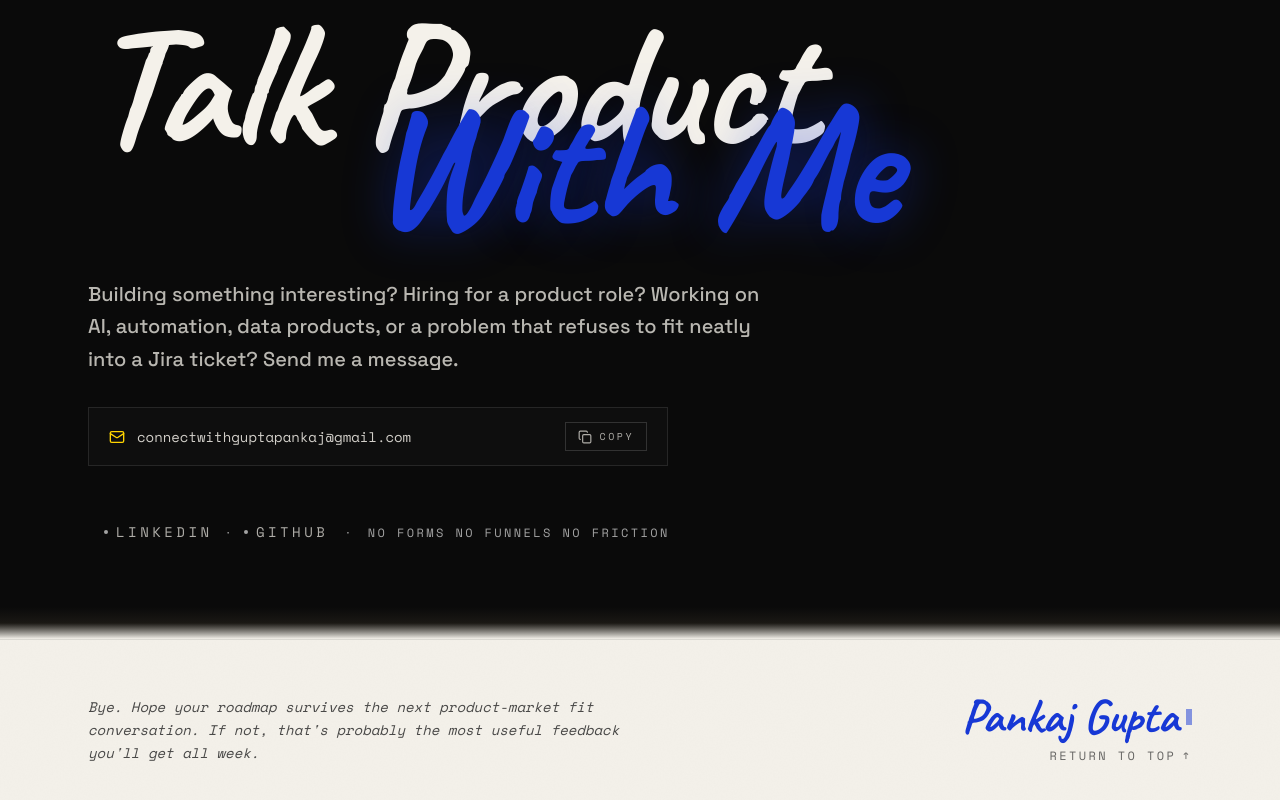
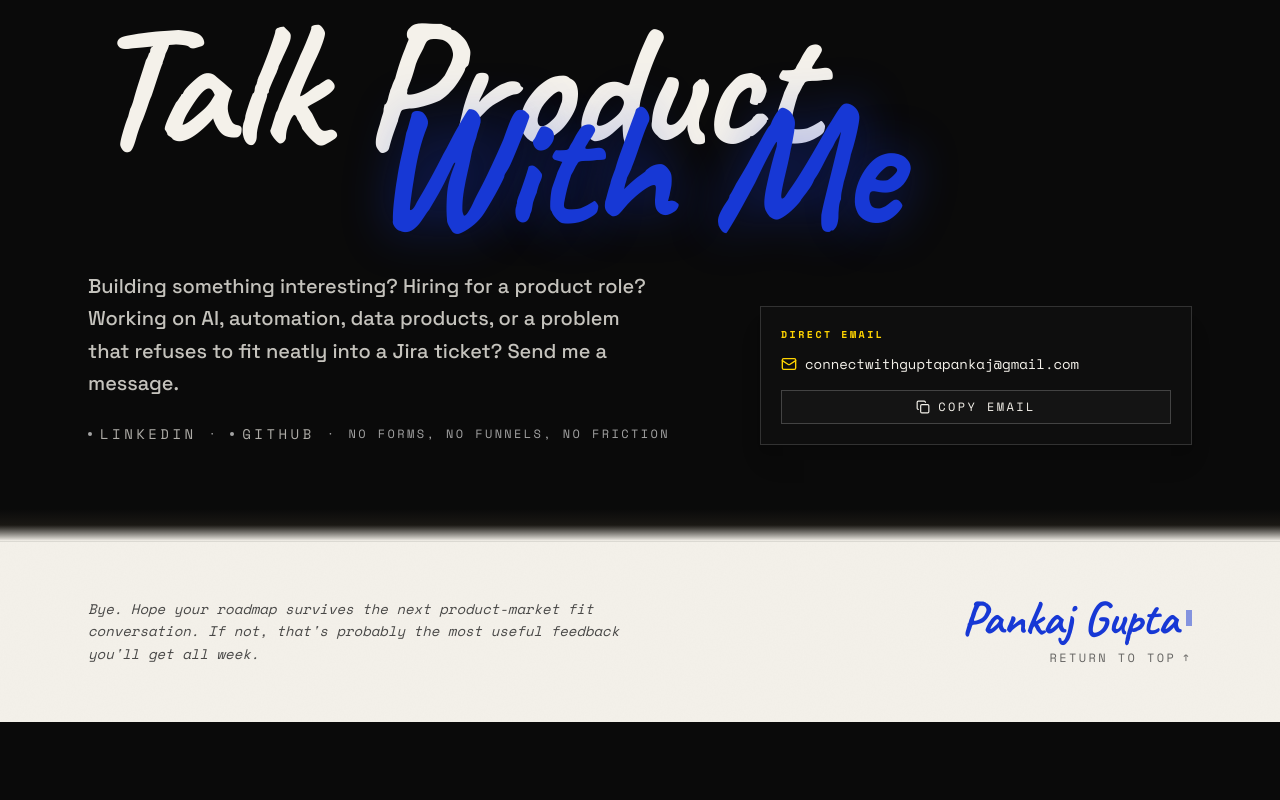
Before and after one commit to onalunchbreak/pankaj-gupta-portfolio, a Next.js app: page / in a window 1280 px wide. Shown: the part 11132-11932 px from the top of the page. After the commit the page ends 11854 px from the top, so only its background shows below. Built offline with nearby package versions, Linux system fonts and the light colour scheme.

Commit message:
fix(contact): restructure contact section into a balanced 2-column split grid with right-aligned email card and proper commas in annotation

```diff
--- a/src/components/sections/contact.tsx
+++ b/src/components/sections/contact.tsx
@@ -157,61 +157,27 @@ export default function Contact() {
             )}
           </motion.div>
 
-          {/* Body — muted ink, max-w-2xl */}
-          <Reveal className="mt-8 max-w-2xl sm:mt-10" delay={0.15}>
-            <p className="font-display text-lg leading-relaxed text-[#F4F1EA]/75 sm:text-xl">
+          {/* ---- Split 2-Column Content (utilizes both left and right space) ---- */}
+          <div className="mt-6 sm:mt-8 grid grid-cols-1 gap-8 lg:grid-cols-12 lg:items-end lg:gap-12">
+            {/* LEFT COLUMN: Body + Social Links & Annotation */}
+            <div className="lg:col-span-7 flex flex-col justify-between gap-6">
+              <Reveal delay={0.15}>
+                <p className="font-display text-lg leading-relaxed text-[#F4F1EA]/80 sm:text-xl max-w-xl">
                   {CONTACT.body}
                 </p>
               </Reveal>
 
-          {/* EMAIL ADDRESS BLOCK — shifted up and reduced */}
-          <Reveal className="mt-6 sm:mt-8 max-w-[580px]" delay={0.3}>
-            <div className="flex flex-col gap-3 border border-white/10 bg-[#0E0E0E] p-3.5 sm:flex-row sm:items-center sm:justify-between sm:gap-4 sm:px-5 sm:py-3.5">
-              <div className="flex min-w-0 items-center gap-3">
-                <Mail className="h-4 w-4 shrink-0 text-[#FFD400]" aria-hidden />
-                <a
-                  href={mailto}
-                  onMouseEnter={() => play("tick")}
-                  data-cursor-label="mail"
-                  className="truncate font-mono text-xs sm:text-sm text-[#F4F1EA]/85 transition-colors hover:text-[#FFD400]"
-                >
-                  {CONTACT.mail}
-                </a>
-              </div>
-              <button
-                type="button"
-                onClick={copyEmail}
-                onMouseEnter={() => play("tick")}
-                data-cursor-label={copied ? "copied" : "copy"}
-                className="group flex shrink-0 items-center gap-2 border border-white/15 px-3 py-1.5 font-mono text-[10px] uppercase tracking-[0.25em] text-[#F4F1EA]/70 transition-colors hover:border-[#FFD400] hover:text-[#FFD400] focus-ring"
-                aria-label="Copy email address to clipboard"
-              >
-                {copied ? (
-                  <>
-                    <Check className="h-3.5 w-3.5 text-[#FFD400]" aria-hidden />
-                    <span className="text-[#FFD400]">copied</span>
-                  </>
-                ) : (
-                  <>
-                    <Copy className="h-3.5 w-3.5" aria-hidden />
-                    <span>copy</span>
-                  </>
-                )}
-              </button>
-            </div>
-          </Reveal>
-
-          {/* LINKS & ANNOTATION ROW — LINKEDIN, GITHUB + "no forms no funnels no friction" */}
-          <Reveal className="mt-10 sm:mt-14" delay={0.4}>
-            <div className="flex flex-wrap items-center gap-x-4 gap-y-3 sm:translate-x-4">
-              <nav aria-label="Social links" className="flex flex-wrap items-center gap-x-3 gap-y-3">
+              {/* LINKS & ANNOTATION ROW — LINKEDIN, GITHUB + "no forms, no funnels, no friction" */}
+              <Reveal delay={0.35}>
+                <div className="flex flex-wrap items-center gap-x-3 gap-y-2 font-mono text-xs uppercase tracking-[0.2em] text-[#A3A3A3]">
+                  <nav aria-label="Social links" className="flex items-center gap-3">
                     {CONTACT.links.map((link, i) => {
                       const isMail = link.href.startsWith("mailto:");
                       const available = hasLink(link.href);
                       return (
                         <span key={link.label} className="flex items-center gap-3">
                           {i > 0 && (
-                        <span aria-hidden className="font-mono text-xs text-[#A3A3A3]">
+                            <span aria-hidden className="text-[#A3A3A3]">
                               ·
                             </span>
                           )}
@@ -236,8 +202,7 @@ export default function Contact() {
                           ) : (
                             <span
                               aria-disabled="true"
-                          className="flex items-center gap-2 font-mono text-xs uppercase tracking-[0.25em] text-[#A3A3A3]/60 cursor-not-allowed sm:text-sm"
-                          title="Link unavailable — no URL on file"
+                              className="flex items-center gap-2 text-xs uppercase tracking-[0.25em] text-[#A3A3A3]/60 cursor-not-allowed"
                             >
                               <Lock className="h-3 w-3" aria-hidden />
                               <span>{link.label.toLowerCase()}_unavailable</span>
@@ -248,16 +213,60 @@ export default function Contact() {
                     })}
                   </nav>
 
-              <span aria-hidden className="font-mono text-xs text-[#A3A3A3]">
+                  <span aria-hidden className="text-[#A3A3A3]">
                     ·
                   </span>
 
-              {/* Annotation — no dots, positioned on the right */}
-              <p className="font-mono text-xs uppercase tracking-[0.2em] text-[#A3A3A3]">
+                  {/* Annotation with proper commas */}
+                  <p className="text-[#A3A3A3]">
                     {CONTACT.annotation}
                   </p>
                 </div>
               </Reveal>
+            </div>
+
+            {/* RIGHT COLUMN: Email Address Block & Copy Button */}
+            <div className="lg:col-span-5 flex flex-col justify-end">
+              <Reveal delay={0.25}>
+                <div className="flex flex-col gap-3 rounded-sm border border-white/15 bg-[#0E0E0E] p-4 sm:p-5 shadow-xl transition-all duration-300 hover:border-[#FFD400]/40">
+                  <p className="font-mono text-[10px] uppercase tracking-[0.25em] text-[#FFD400] font-semibold">
+                    DIRECT EMAIL
+                  </p>
+                  <div className="flex items-center gap-2 text-[#FFD400]">
+                    <Mail className="h-4 w-4 shrink-0" aria-hidden />
+                    <a
+                      href={mailto}
+                      onMouseEnter={() => play("tick")}
+                      data-cursor-label="mail"
+                      className="truncate font-mono text-xs sm:text-sm text-[#F4F1EA] transition-colors hover:text-[#FFD400] underline-offset-2 hover:underline"
+                    >
+                      {CONTACT.mail}
+                    </a>
+                  </div>
+                  <button
+                    type="button"
+                    onClick={copyEmail}
+                    onMouseEnter={() => play("tick")}
+                    data-cursor-label={copied ? "copied" : "copy"}
+                    className="group mt-1 flex w-full items-center justify-center gap-2 border border-white/20 bg-[#141414] px-4 py-2 font-mono text-xs uppercase tracking-[0.2em] text-[#F4F1EA] transition-colors hover:border-[#FFD400] hover:text-[#FFD400] focus-ring"
+                    aria-label="Copy email address to clipboard"
+                  >
+                    {copied ? (
+                      <>
+                        <Check className="h-3.5 w-3.5 text-[#FFD400]" aria-hidden />
+                        <span className="text-[#FFD400]">COPIED TO CLIPBOARD</span>
+                      </>
+                    ) : (
+                      <>
+                        <Copy className="h-3.5 w-3.5" aria-hidden />
+                        <span>COPY EMAIL</span>
+                      </>
+                    )}
+                  </button>
+                </div>
+              </Reveal>
+            </div>
+          </div>
         </div>
       </div>
 
--- a/src/lib/data.ts
+++ b/src/lib/data.ts
@@ -786,7 +786,7 @@ export const CONTACT = {
   title: "Talk Product With Me",
   body: "Building something interesting? Hiring for a product role? Working on AI, automation, data products, or a problem that refuses to fit neatly into a Jira ticket? Send me a message.",
   cta: "connectwithguptapankaj@gmail.com",
-  annotation: "no forms no funnels no friction",
+  annotation: "no forms, no funnels, no friction",
   mail: "connectwithguptapankaj@gmail.com",
   links: [
     { label: "LINKEDIN", href: "https://www.linkedin.com/in/gupta-pankaj/" },
```
Lines whose indentation alone changed are shown as unchanged.
